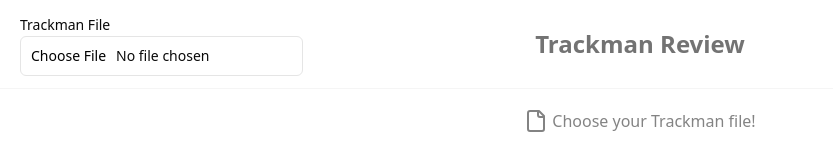
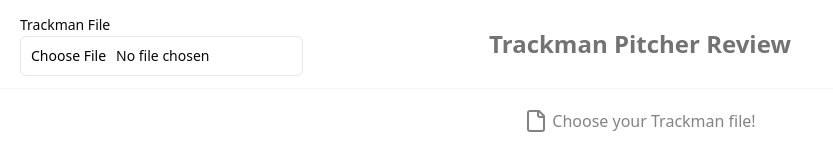
Before and after one commit to paulrichan/trackman-review, a React (Vite) app: page / in a window 1280 px wide. Shown: the top 160 px of the page, without its empty margins (0-833 px from the left). Built offline with nearby package versions, Linux system fonts and the light colour scheme.

Commit message:
change header

```diff
--- a/src/App.tsx
+++ b/src/App.tsx
@@ -29,7 +29,7 @@
             }}
           />
         </div>
-        <h1 className="text-2xl text-center font-bold text-muted-foreground">Trackman Review</h1>
+        <h1 className="text-2xl text-center font-bold text-muted-foreground">Trackman Pitcher Review</h1>
       </header>
 
       {file ? (
```
